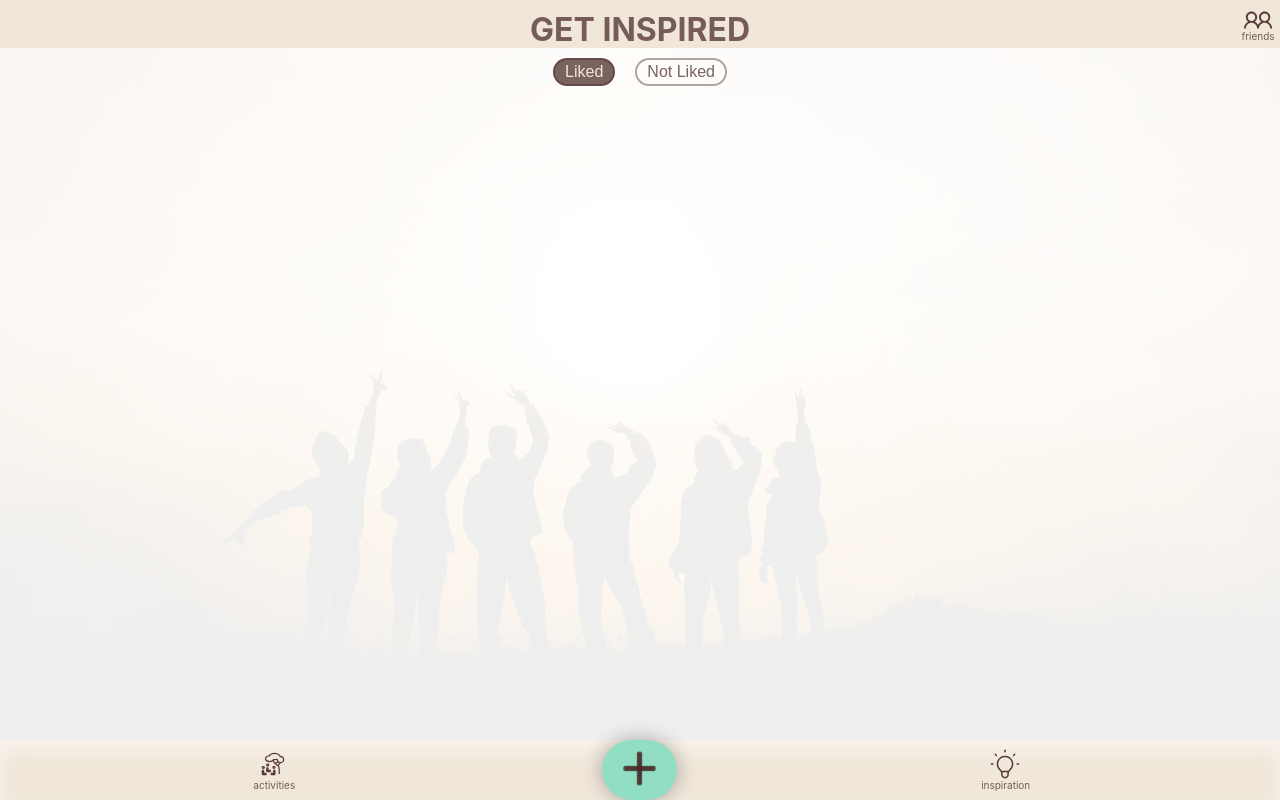
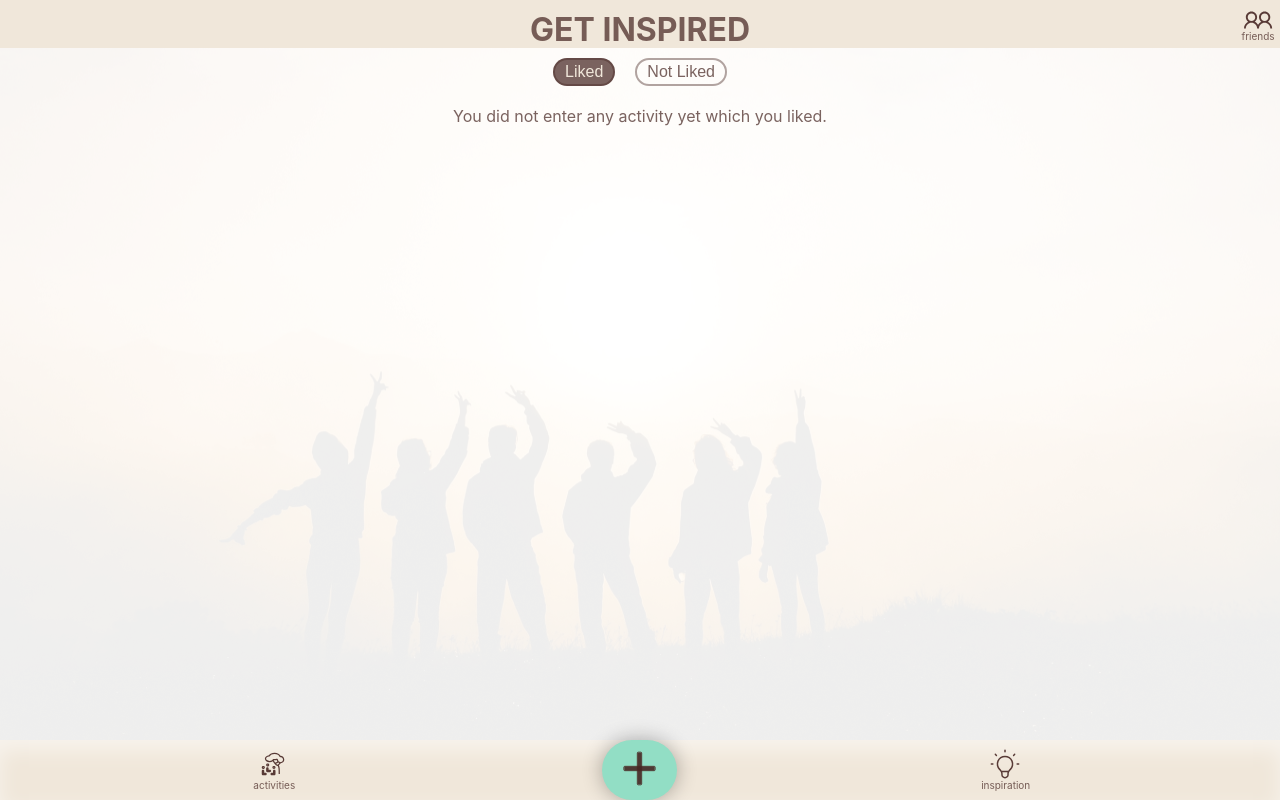
Before and after one commit to JelenadlS/capstone-project, a React (Create React App) app: page /getinspired in a window 1280 px wide. Built offline with nearby package versions, Linux system fonts and the light colour scheme.

Commit message:
Add error message

```diff
--- a/src/pages/GetInspiredPage.js
+++ b/src/pages/GetInspiredPage.js
@@ -17,14 +17,20 @@ export default function GetInspiredPage({
   handleResetPageAndShowArrow,
 }) {
   const [currentLikeFilter, setCurrentLikeFilter] = useState(true);
-  console.log(activitiesArchived);
+
+  const likedActivities = activitiesArchived.filter(
+    activity => activity.isLiked === true
+  );
+
+  const notLikedActivities = activitiesArchived.filter(
+    activity => activity.isLiked === false
+  );
+
   return (
     <Picture>
       <Header handleResetPage={handleResetPage}>Get Inspired</Header>
       <Main>
         <StyledCategoryButton>
-          {/* {activitiesArchived.filter(activity => activity.isLiked === false)
-            .length < 0 && 'no activites'} */}
           <CategoryButton
             onClick={() => setCurrentLikeFilter(true)}
             active={true === currentLikeFilter}
@@ -39,9 +45,9 @@ export default function GetInspiredPage({
           </CategoryButton>
         </StyledCategoryButton>
         <ListStyle role="list" title="list of past activities">
-          {activitiesArchived
-            .filter(activity => activity.isLiked === currentLikeFilter)
-            .map(activity => (
+          {currentLikeFilter === true &&
+            (likedActivities.length > 0 ? (
+              likedActivities.map(activity => (
                 <li key={activity.id}>
                   <ActivityCard
                     activity={activity.activity}
@@ -53,6 +59,31 @@ export default function GetInspiredPage({
                     handleResetPage={handleResetPage}
                   />
                 </li>
+              ))
+            ) : (
+              <EmptyList>
+                You did not enter any activity yet which you liked.
+              </EmptyList>
+            ))}
+          {currentLikeFilter === false &&
+            (notLikedActivities.length > 0 ? (
+              notLikedActivities.map(activity => (
+                <li key={activity.id}>
+                  <ActivityCard
+                    activity={activity.activity}
+                    nameOfSelectedCategory={activity.category}
+                    nameOfSelectedFriend={activity.friend}
+                    nameOfSelectedActivity={activity.activity}
+                    photo={activity.photo}
+                    showBin={showBin}
+                    handleResetPage={handleResetPage}
+                  />
+                </li>
+              ))
+            ) : (
+              <EmptyList>
+                You did not enter any activity yet which you did not like.
+              </EmptyList>
             ))}
         </ListStyle>
       </Main>
@@ -92,3 +123,8 @@ const ListStyle = styled.ul`
     padding: 5px;
   }
 `;
+
+const EmptyList = styled.p`
+  padding: 10px;
+  text-align: center;
+`;
```
Lines whose indentation alone changed are shown as unchanged.
